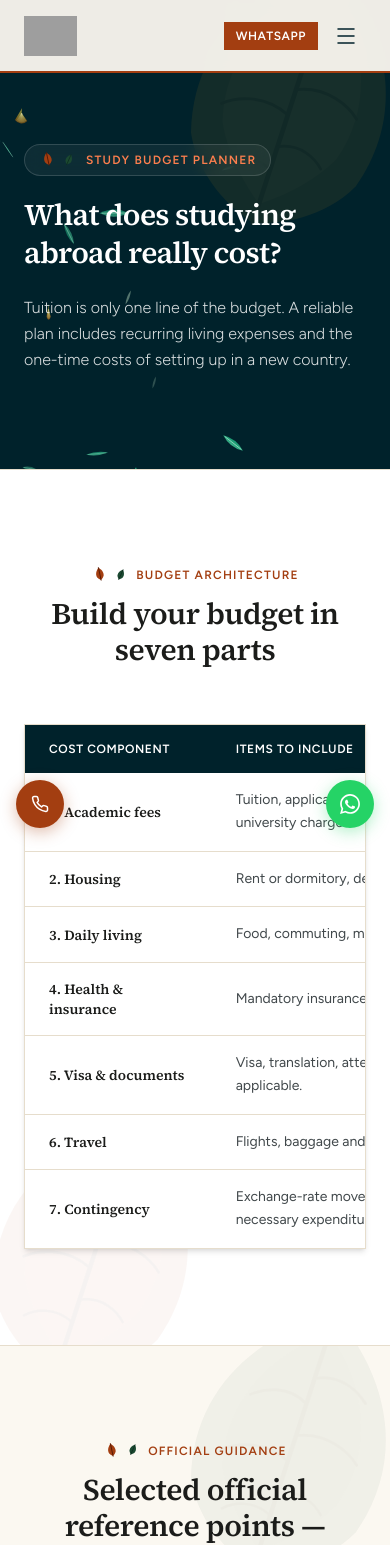
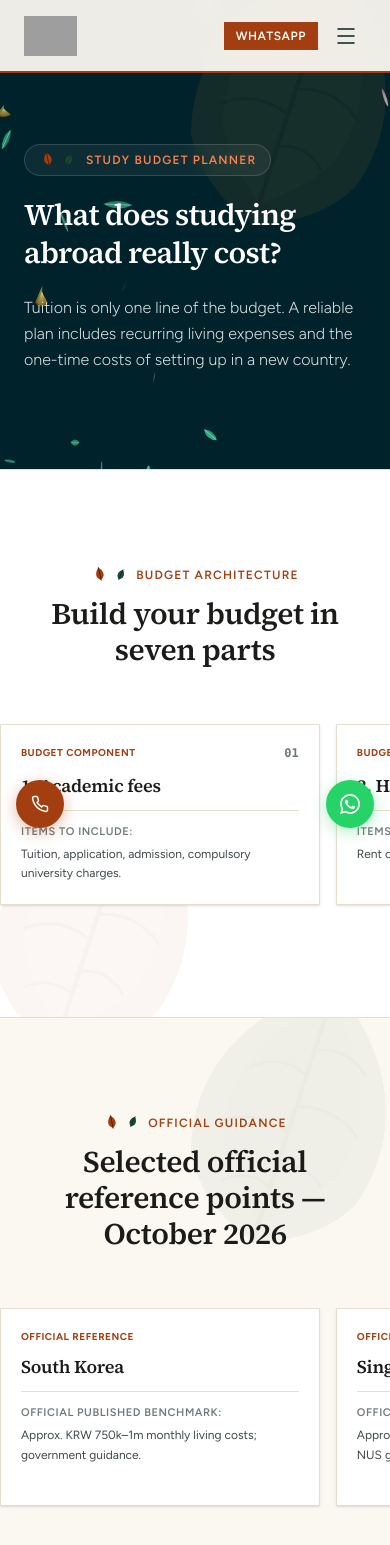
Before and after one commit to siddhartha98701-devsid/211-overseas, a Next.js app: page /resources/cost-of-studying in a window 390 px wide. Shown: the top 1545 px of the page. Built offline with nearby package versions, Linux system fonts and the light colour scheme; grey boxes are pictures that could not be loaded.

Commit message:
Convert resource data tables to responsive horizontal scroll detail cards on mobile and tablet

```diff
--- a/src/app/resources/application-guide/page.tsx
+++ b/src/app/resources/application-guide/page.tsx
@@ -110,8 +110,43 @@ export default function ApplicationGuidePage() {
           </ScrollReveal>
 
           <ScrollReveal delay={0.1}>
-            <div className="overflow-x-auto border border-[#E6DDCC] bg-white shadow-md max-w-4xl mx-auto">
-              <table className="w-full min-w-[540px] text-left border-collapse">
+            {/* Mobile / Tablet Horizontal Scroll Detail Cards */}
+            <div className="md:hidden flex overflow-x-auto snap-x snap-mandatory gap-4 -mx-6 px-6 pb-4 [scrollbar-width:none] [&::-webkit-scrollbar]:hidden after:content-[''] after:shrink-0 after:w-4">
+              {preparationTable.map((row, idx) => (
+                <div
+                  key={idx}
+                  className="w-[82vw] sm:w-[320px] shrink-0 snap-start bg-white border border-[#E6DDCC] p-5 shadow-sm flex flex-col justify-between"
+                >
+                  <div className="space-y-4">
+                    <span className="text-[10px] font-mono font-bold text-[#A33E11] uppercase tracking-wider block">
+                      Requirement 0{idx + 1}
+                    </span>
+                    <div>
+                      <div className="flex items-center gap-1.5 text-xs font-bold uppercase tracking-wider text-[#00222B] mb-1">
+                        <GraduationCap className="w-4 h-4 text-[#A33E11]" />
+                        <span>Study Applicants</span>
+                      </div>
+                      <p className="text-xs sm:text-sm text-[#41484B] leading-relaxed">
+                        {row.study}
+                      </p>
+                    </div>
+                    <div className="pt-3 border-t border-[#E6DDCC]">
+                      <div className="flex items-center gap-1.5 text-xs font-bold uppercase tracking-wider text-[#00222B] mb-1">
+                        <Briefcase className="w-4 h-4 text-[#A33E11]" />
+                        <span>Work Applicants</span>
+                      </div>
+                      <p className="text-xs sm:text-sm text-[#41484B] leading-relaxed">
+                        {row.work}
+                      </p>
+                    </div>
+                  </div>
+                </div>
+              ))}
+            </div>
+
+            {/* Desktop Table View */}
+            <div className="hidden md:block overflow-x-auto border border-[#E6DDCC] bg-white shadow-md max-w-4xl mx-auto">
+              <table className="w-full text-left border-collapse">
                 <thead>
                   <tr className="bg-[#00222B] text-white text-xs uppercase tracking-wider">
                     <th className="py-4 px-6 font-semibold w-1/2">
--- a/src/app/resources/cost-of-studying/page.tsx
+++ b/src/app/resources/cost-of-studying/page.tsx
@@ -61,8 +61,41 @@ export default function CostOfStudyingPage() {
           </ScrollReveal>
 
           <ScrollReveal delay={0.1}>
-            <div className="overflow-x-auto border border-[#E6DDCC] shadow-md max-w-4xl mx-auto bg-white">
-              <table className="w-full min-w-[560px] text-left border-collapse">
+            {/* Mobile / Tablet Horizontal Scroll Detail Cards */}
+            <div className="md:hidden flex overflow-x-auto snap-x snap-mandatory gap-4 -mx-6 px-6 pb-4 [scrollbar-width:none] [&::-webkit-scrollbar]:hidden after:content-[''] after:shrink-0 after:w-4">
+              {sevenParts.rows.map((row, idx) => (
+                <div
+                  key={row.component}
+                  className="w-[82vw] sm:w-[320px] shrink-0 snap-start bg-white border border-[#E6DDCC] p-5 shadow-sm flex flex-col justify-between"
+                >
+                  <div>
+                    <div className="flex items-center justify-between gap-2 mb-2.5">
+                      <span className="text-[10px] font-bold uppercase tracking-wider text-[#A33E11]">
+                        Budget Component
+                      </span>
+                      <span className="text-xs font-mono font-bold text-[#71787B]">
+                        0{idx + 1}
+                      </span>
+                    </div>
+                    <h3 className="font-serif text-lg font-bold text-[#1B1C1A] mb-3 pb-2.5 border-b border-[#E6DDCC]">
+                      {row.component}
+                    </h3>
+                    <div>
+                      <span className="text-[11px] uppercase tracking-wider text-[#71787B] block mb-1 font-semibold">
+                        Items to Include:
+                      </span>
+                      <p className="text-xs sm:text-sm text-[#41484B] leading-relaxed">
+                        {row.include}
+                      </p>
+                    </div>
+                  </div>
+                </div>
+              ))}
+            </div>
+
+            {/* Desktop Table View */}
+            <div className="hidden md:block overflow-x-auto border border-[#E6DDCC] shadow-md max-w-4xl mx-auto bg-white">
+              <table className="w-full text-left border-collapse">
                 <thead>
                   <tr className="bg-[#00222B] text-white text-xs uppercase tracking-wider">
                     <th className="py-4 px-6 font-semibold w-1/3">Cost Component</th>
@@ -106,8 +139,36 @@ export default function CostOfStudyingPage() {
           </ScrollReveal>
 
           <ScrollReveal delay={0.1}>
-            <div className="overflow-x-auto border border-[#E6DDCC] bg-white shadow-md max-w-4xl mx-auto mb-8">
-              <table className="w-full min-w-[580px] text-left border-collapse">
+            {/* Mobile / Tablet Horizontal Scroll Detail Cards */}
+            <div className="md:hidden flex overflow-x-auto snap-x snap-mandatory gap-4 -mx-6 px-6 pb-4 mb-6 [scrollbar-width:none] [&::-webkit-scrollbar]:hidden after:content-[''] after:shrink-0 after:w-4">
+              {officialReferences.rows.map((row) => (
+                <div
+                  key={row.destination}
+                  className="w-[82vw] sm:w-[320px] shrink-0 snap-start bg-white border border-[#E6DDCC] p-5 shadow-sm flex flex-col justify-between"
+                >
+                  <div>
+                    <span className="text-[10px] font-bold uppercase tracking-wider text-[#A33E11] block mb-2">
+                      Official Reference
+                    </span>
+                    <h3 className="font-serif text-lg font-bold text-[#1B1C1A] mb-3 pb-2.5 border-b border-[#E6DDCC]">
+                      {row.destination}
+                    </h3>
+                    <div>
+                      <span className="text-[11px] uppercase tracking-wider text-[#71787B] block mb-1 font-semibold">
+                        Official Published Benchmark:
+                      </span>
+                      <p className="text-xs sm:text-sm text-[#41484B] leading-relaxed">
+                        {row.reference}
+                      </p>
+                    </div>
+                  </div>
+                </div>
+              ))}
+            </div>
+
+            {/* Desktop Table View */}
+            <div className="hidden md:block overflow-x-auto border border-[#E6DDCC] bg-white shadow-md max-w-4xl mx-auto mb-8">
+              <table className="w-full text-left border-collapse">
                 <thead>
                   <tr className="bg-[#00222B] text-white text-xs uppercase tracking-wider">
                     <th className="py-4 px-6 font-semibold w-1/4">Destination</th>
--- a/src/app/resources/scholarships/page.tsx
+++ b/src/app/resources/scholarships/page.tsx
@@ -62,12 +62,45 @@ export default function ScholarshipsPage() {
           </ScrollReveal>
 
           <ScrollReveal delay={0.1}>
-            <div className="overflow-x-auto border border-[#E6DDCC] shadow-md bg-white">
-              <table className="w-full min-w-[560px] text-left border-collapse">
+            {/* Mobile / Tablet Horizontal Scroll Detail Cards */}
+            <div className="md:hidden flex overflow-x-auto snap-x snap-mandatory gap-4 -mx-6 px-6 pb-4 [scrollbar-width:none] [&::-webkit-scrollbar]:hidden after:content-[''] after:shrink-0 after:w-4">
+              {fundingTypes.rows.map((row, idx) => (
+                <div
+                  key={row.type}
+                  className="w-[82vw] sm:w-[320px] shrink-0 snap-start bg-white border border-[#E6DDCC] p-5 shadow-sm flex flex-col justify-between"
+                >
+                  <div>
+                    <div className="flex items-center justify-between gap-2 mb-2.5">
+                      <span className="text-[10px] font-bold uppercase tracking-wider text-[#A33E11]">
+                        Funding Category
+                      </span>
+                      <span className="text-xs font-mono font-bold text-[#71787B]">
+                        0{idx + 1}
+                      </span>
+                    </div>
+                    <h3 className="font-serif text-lg font-bold text-[#1B1C1A] mb-3 pb-2.5 border-b border-[#E6DDCC]">
+                      {row.type}
+                    </h3>
+                    <div>
+                      <span className="text-[11px] uppercase tracking-wider text-[#71787B] block mb-1 font-semibold">
+                        What to Check &amp; Verify:
+                      </span>
+                      <p className="text-xs sm:text-sm text-[#41484B] leading-relaxed">
+                        {row.whatToCheck}
+                      </p>
+                    </div>
+                  </div>
+                </div>
+              ))}
+            </div>
+
+            {/* Desktop Table View */}
+            <div className="hidden md:block overflow-x-auto border border-[#E6DDCC] shadow-md bg-white">
+              <table className="w-full text-left border-collapse">
                 <thead>
                   <tr className="bg-[#00222B] text-white text-xs uppercase tracking-wider">
                     <th className="py-4 px-6 font-semibold w-1/3">Funding Type</th>
-                    <th className="py-4 px-6 font-semibold">What to Check & Verify</th>
+                    <th className="py-4 px-6 font-semibold">What to Check &amp; Verify</th>
                   </tr>
                 </thead>
                 <tbody className="divide-y divide-[#E6DDCC] text-sm">
--- a/src/components/sections/HomeSections.tsx
+++ b/src/components/sections/HomeSections.tsx
@@ -176,8 +176,38 @@ export function DestinationTableSection() {
           </h2>
         </div>
 
-        <div className="overflow-x-auto border border-[#E6DDCC] bg-white shadow-sm">
-          <table className="w-full min-w-[620px] text-left border-collapse">
+        {/* Mobile / Tablet Horizontal Scroll Detail Cards */}
+        <div className="md:hidden flex overflow-x-auto snap-x snap-mandatory gap-4 -mx-6 px-6 pb-4 [scrollbar-width:none] [&::-webkit-scrollbar]:hidden after:content-[''] after:shrink-0 after:w-4">
+          {rows.map((row) => (
+            <div
+              key={row.destination}
+              className="w-[82vw] sm:w-[320px] shrink-0 snap-start bg-white border border-[#E6DDCC] p-5 shadow-sm flex flex-col justify-between"
+            >
+              <div>
+                <span className="text-[10px] font-bold uppercase tracking-wider text-[#A33E11] block mb-2">
+                  Destination Overview
+                </span>
+                <h3 className="font-serif text-lg font-bold text-[#1B1C1A] mb-2.5 pb-2 border-b border-[#E6DDCC]">
+                  {row.destination}
+                </h3>
+                <p className="text-xs text-[#41484B] leading-relaxed mb-4">
+                  {row.goodStartingPointFor}
+                </p>
+              </div>
+              <Link
+                href={row.href}
+                className="inline-flex items-center gap-1.5 text-xs font-bold uppercase tracking-wider text-[#A33E11] hover:underline"
+              >
+                <span>Explore Destination</span>
+                <ArrowRight size={13} />
+              </Link>
+            </div>
+          ))}
+        </div>
+
+        {/* Desktop Table View */}
+        <div className="hidden md:block overflow-x-auto border border-[#E6DDCC] bg-white shadow-sm">
+          <table className="w-full text-left border-collapse">
             <thead>
               <tr className="bg-[#00222B] text-white text-xs uppercase tracking-wider">
                 <th className="py-3.5 px-6 font-semibold w-1/4">Destination</th>
```
